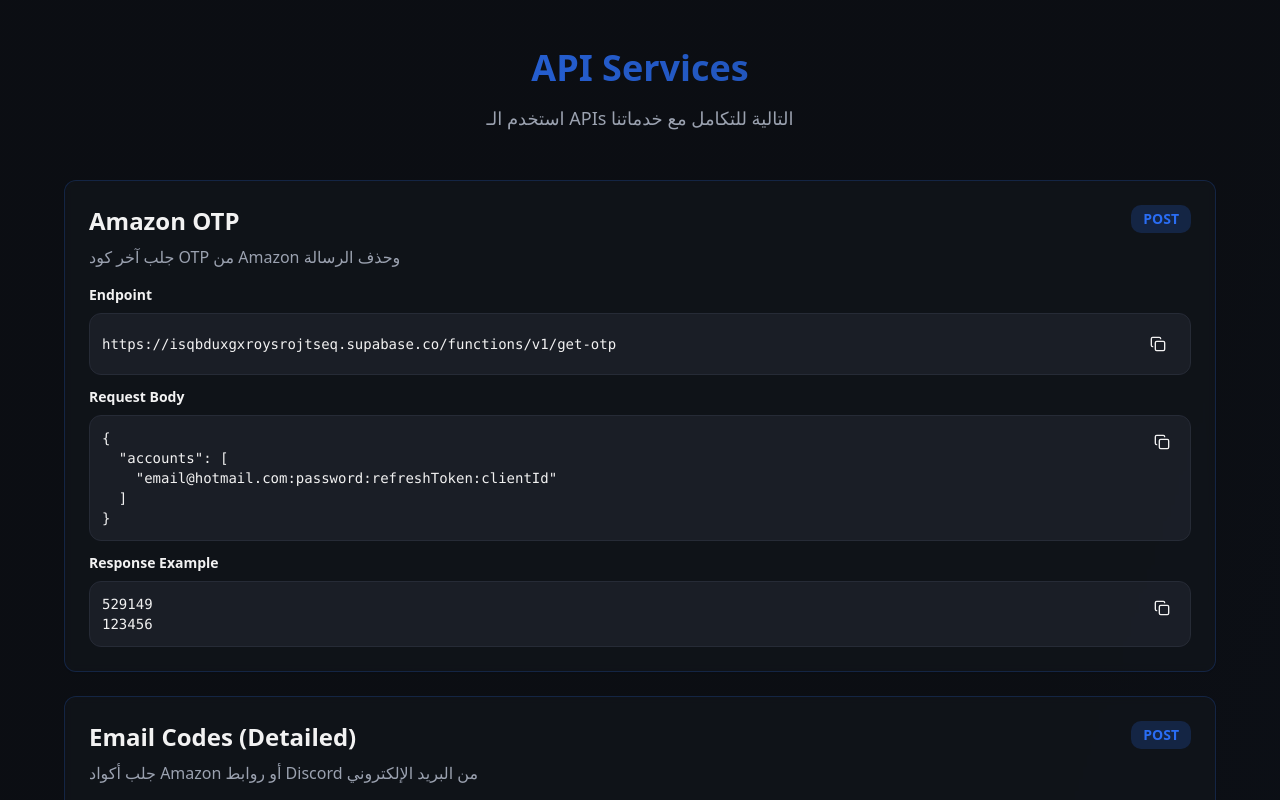
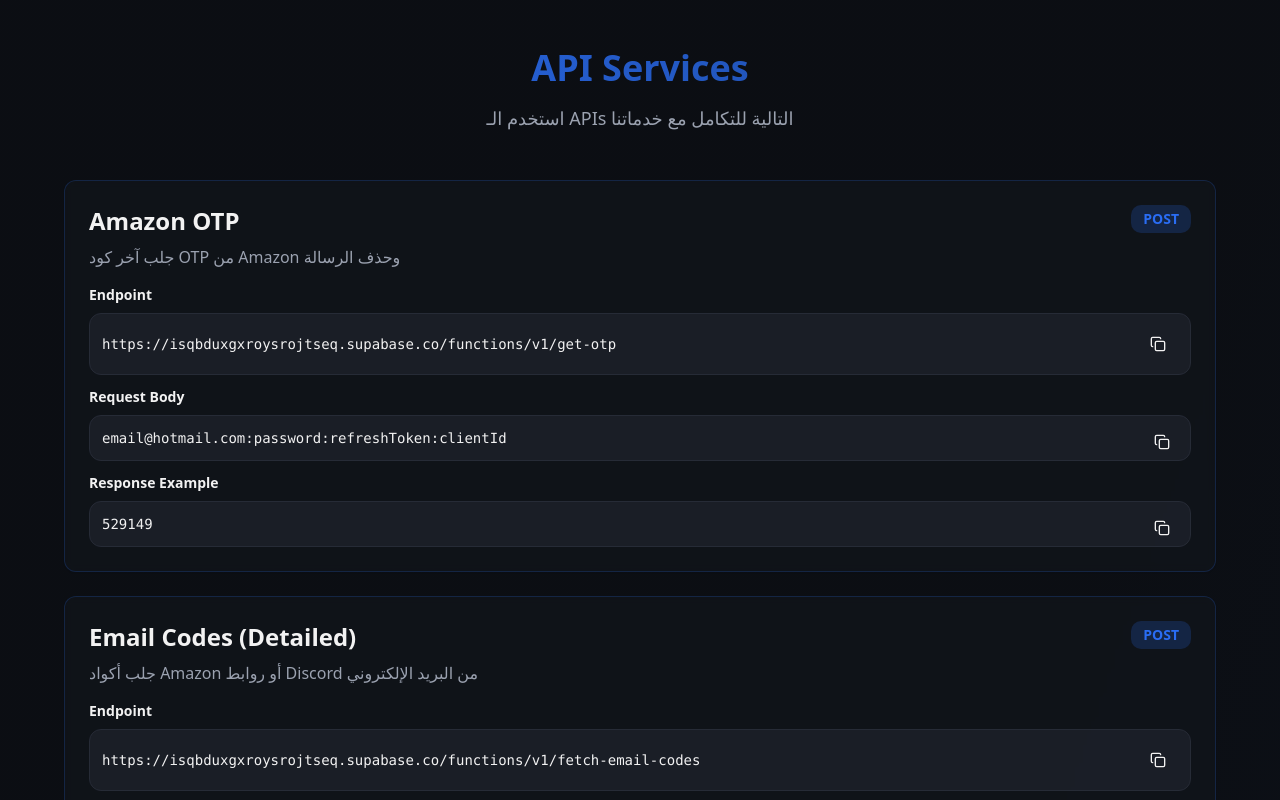
Before and after one commit to ziadhosm09-boop/owomario-mario, a React (Vite) app: page /api in a window 1280 px wide. Shown: the top 800 px of the page. Built offline with nearby package versions, Linux system fonts and the light colour scheme.

Commit message:
Fix: Update API request body format

```diff
--- a/src/pages/ApiServices.tsx
+++ b/src/pages/ApiServices.tsx
@@ -28,12 +28,8 @@ export default function ApiServices() {
       description: "جلب آخر كود OTP من Amazon وحذف الرسالة",
       method: "POST",
       endpoint: `${baseUrl}/get-otp`,
-      requestBody: JSON.stringify({
-        accounts: [
-          "email@hotmail.com:password:refreshToken:clientId"
-        ]
-      }, null, 2),
-      responseExample: "529149\n123456"
+      requestBody: "email@hotmail.com:password:refreshToken:clientId",
+      responseExample: "529149"
     },
     {
       id: "email-codes",
```
Also changed, not shown: 1 other file (tests, documents, lock files or other folders).
